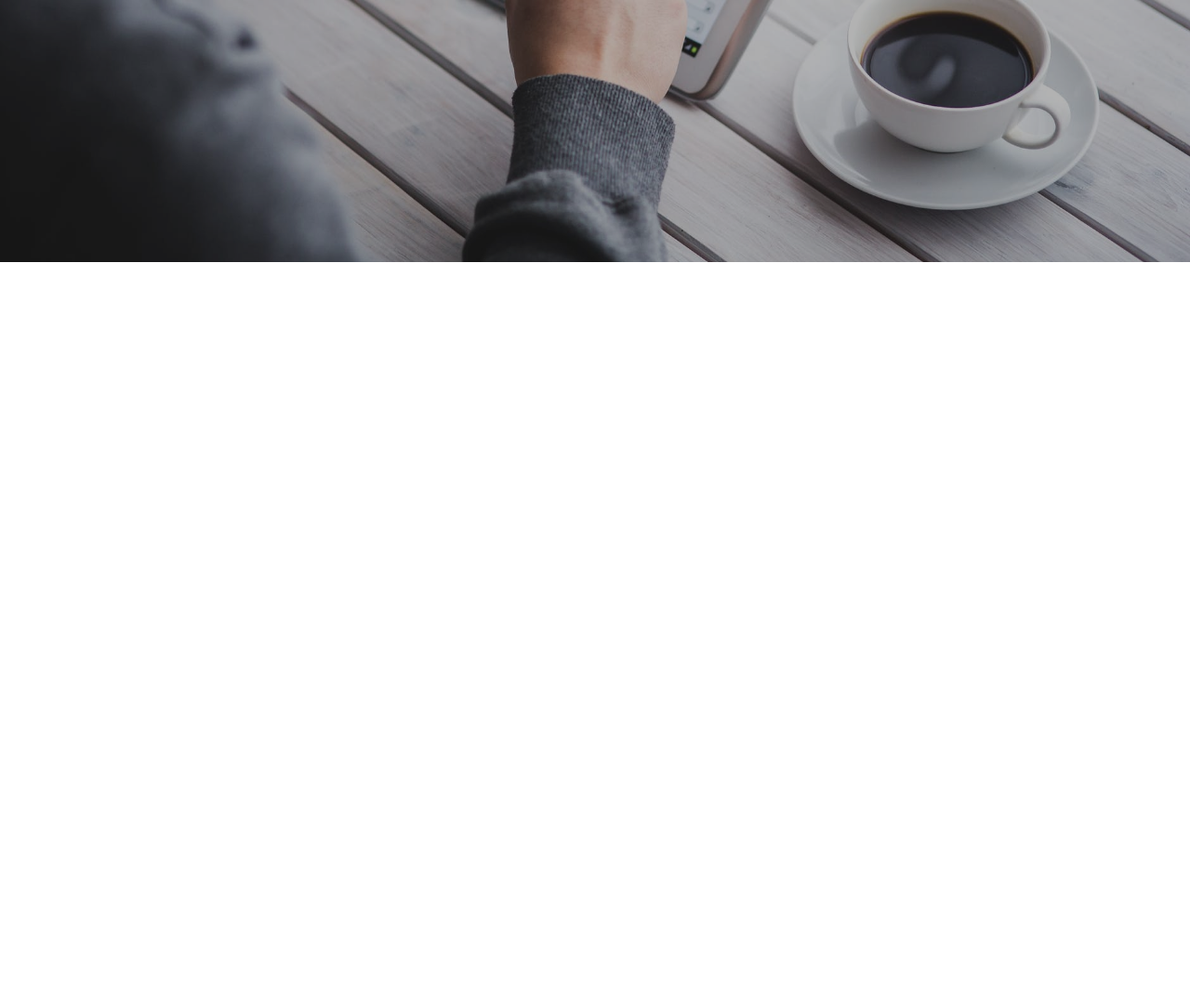
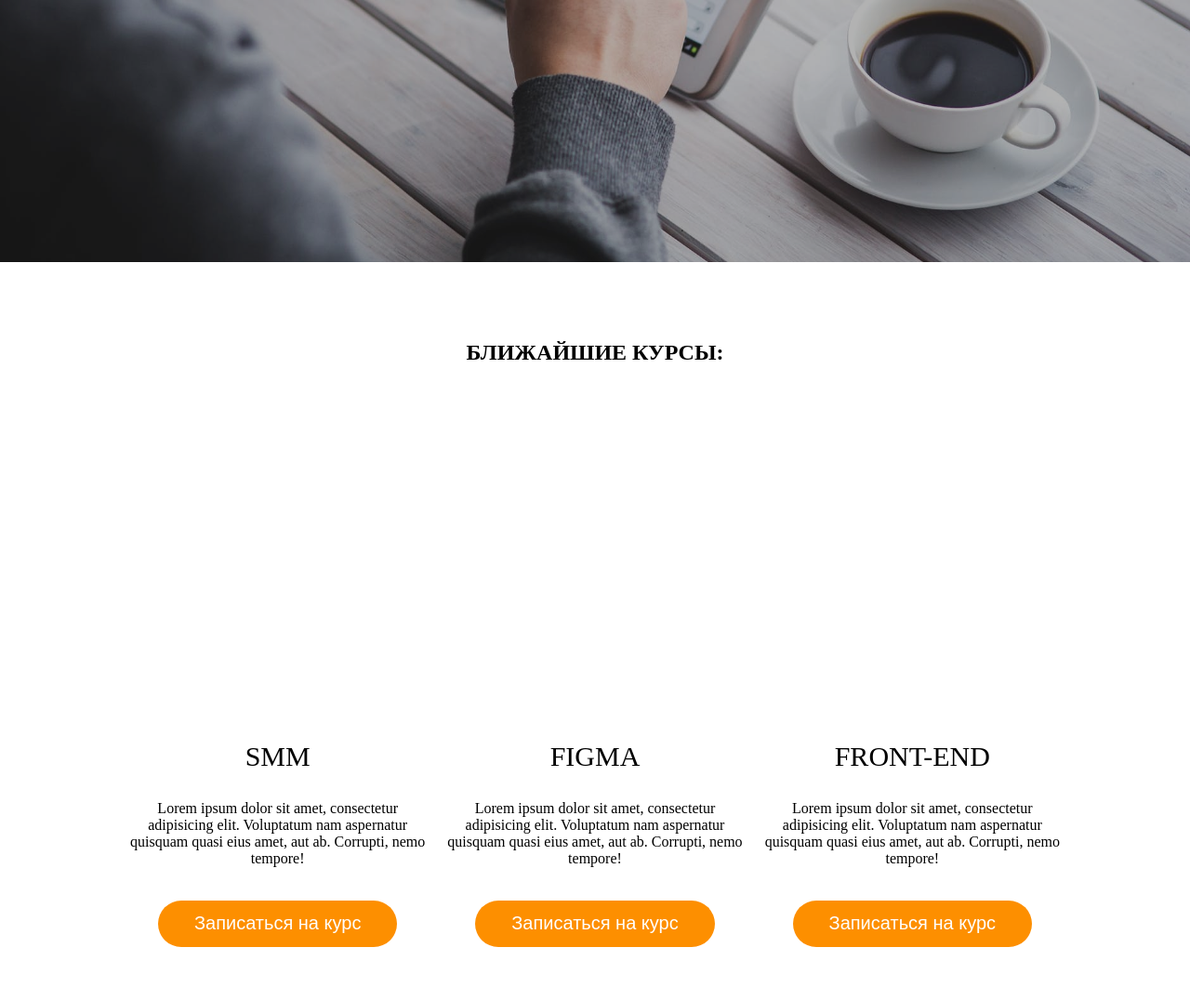
Before and after one commit to victorponomarciuc/rowstudio, a website: page index.html in a window 1280 px wide. Shown: the part 518-1594 px from the top of the page at 93% size. Before the commit the page ends 800 px from the top, so only its background shows below. Drawn offline with Linux system fonts and the light colour scheme.

Commit message:
Add files via upload

```diff
--- a/index.html
+++ b/index.html
@@ -15,15 +15,15 @@
     <div class="header-overlay">
       <nav class="top-menu">
         <ul class="menu-main">
-        <li class="left-item"><a href="">Курсы</a></li>
+          <li class="left-item"><a href="#section-courses">Курсы</a></li>
           <li class="left-item"><a href="">Блог</a></li>
           <li class="left-item"><a href="">Отзывы</a></li>
           <li class="right-item"><a href="">Вход</a></li>
           <li class="right-item"><a href="">О нас</a></li>
-        <li class="right-item"><a href="">Партнерство</a></li>
+          <li class="right-item"><a href="">Сотрудничество</a></li>
         </ul>
-      <a class="navbar-logo" style="display: flex; justify-content: center;" href="index.html"><img class="logo-navbar"
-          src="assets/img/RS.png" alt="logotip"></a>
+        <a class="navbar-logo" style="display: flex; justify-content: center;" href="index.html"><img
+            class="logo-navbar" src="assets/img/RS.png" alt="logotip"></a>
       </nav>
       <div class="header-info">
         <p class="header-title">ROW STUDIO</p>
@@ -32,6 +32,32 @@
       </div>
     </div>
   </header>
+  <section class="courses" id="section-courses">
+    <h1 class="section-title">БЛИЖАЙШИЕ КУРСЫ:</h1>
+    <div class="courses-list">
+      <div class="courses-smm">
+        <div class="courses-img-smm"></div>
+        <p class="courses-card-title">SMM</p>
+        <p class="courses-card-subtitle">Lorem ipsum dolor sit amet, consectetur adipisicing elit. Voluptatum nam
+          aspernatur quisquam quasi eius amet, aut ab. Corrupti, nemo tempore!</p>
+          <a href="#"><button class="courses-subscribe">Записаться на курс</button></a>
+      </div>
+      <div class="courses-figma">
+        <div class="courses-img-smm"></div>
+        <p class="courses-card-title">FIGMA</p>
+        <p class="courses-card-subtitle">Lorem ipsum dolor sit amet, consectetur adipisicing elit. Voluptatum nam
+          aspernatur quisquam quasi eius amet, aut ab. Corrupti, nemo tempore!</p>
+          <a href="#"><button class="courses-subscribe">Записаться на курс</button></a>
+      </div>
+      <div class="courses-front">
+        <div class="courses-img-smm"></div>
+        <p class="courses-card-title">FRONT-END</p>
+        <p class="courses-card-subtitle">Lorem ipsum dolor sit amet, consectetur adipisicing elit. Voluptatum nam
+          aspernatur quisquam quasi eius amet, aut ab. Corrupti, nemo tempore!</p>
+          <a href="#"><button class="courses-subscribe">Записаться на курс</button></a>
+      </div>
+    </div>
+  </section>
   <script src="assets/js/main.js"></script>
 </body>
 
```
Lines whose indentation alone changed are shown as unchanged.
